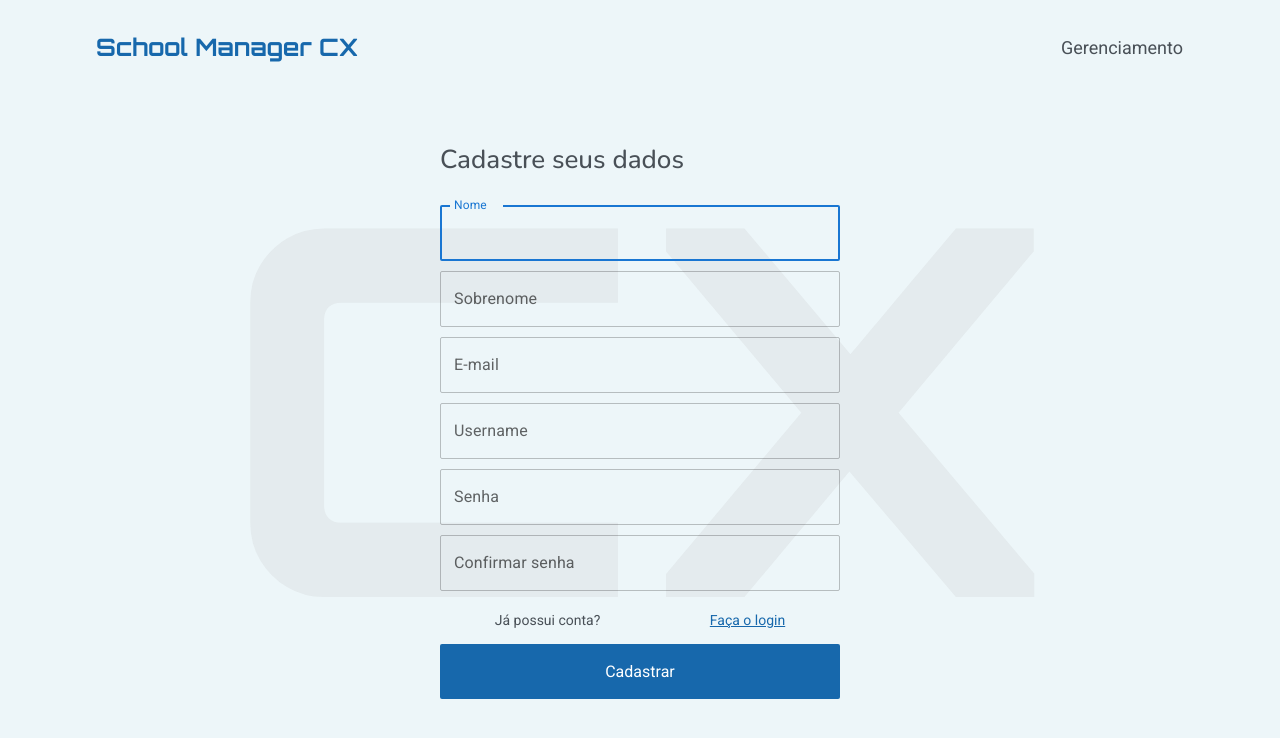
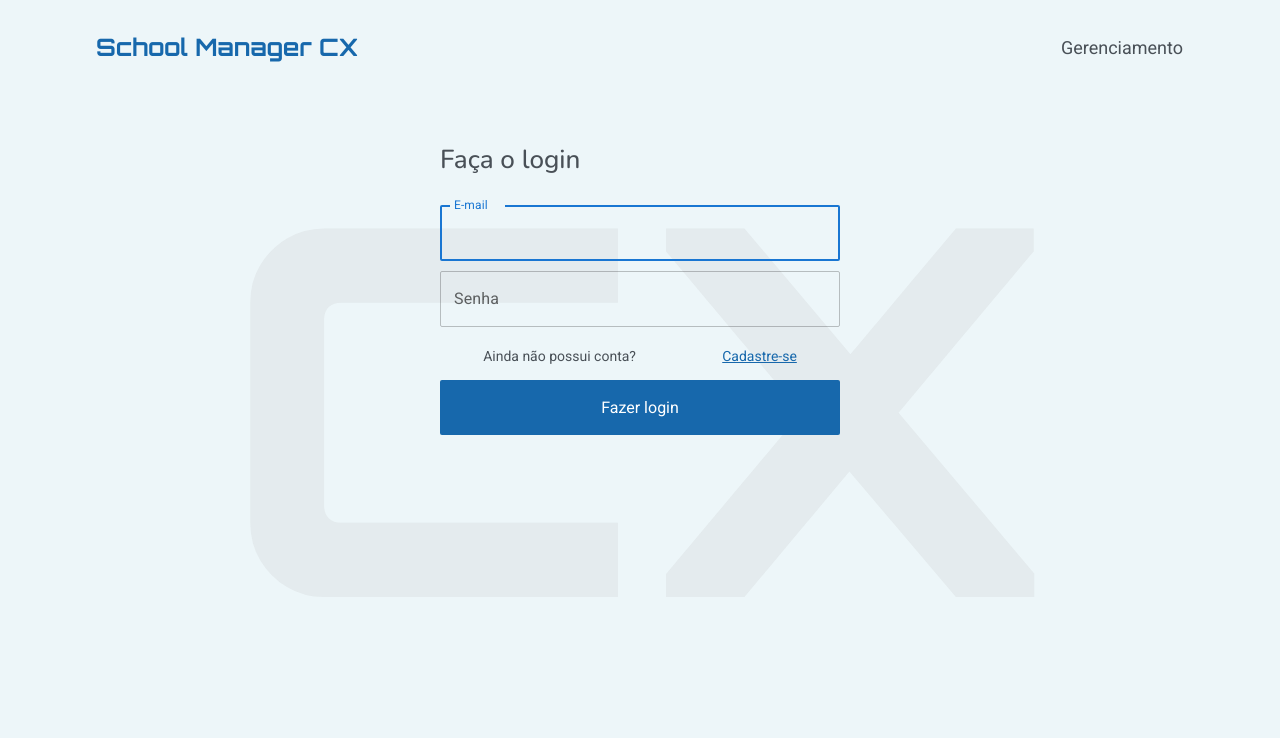
Before and after one commit to renandcr/school_manager_interface, a React (Create React App) app: page /home-screen in a window 1280 px wide. Shown: the top 738 px of the page. Built offline with nearby package versions, Linux system fonts and the light colour scheme.

Commit message:
feat: Desenvolver componente LoginForm. Agora é possível realizar requisições de login no servidor.

```diff
--- /dev/null
+++ b/src/components/LoginForm/index.tsx
@@ -0,0 +1,84 @@
+import { LoginOptionContainer } from "../RegistrationForm/style";
+import { yupResolver } from "@hookform/resolvers/yup";
+import DefaultButton from "../DefaultButton";
+import { LoginFormContainer } from "./style";
+import { TextField } from "@mui/material";
+import { useForm } from "react-hook-form";
+import { toast } from "react-toastify";
+import api from "../../assets/axios";
+import * as React from "react";
+import * as yup from "yup";
+
+interface IUserLogin {
+  email: string;
+  password: string;
+}
+
+interface ILoginForm {
+  showRegistrationForm: boolean;
+  setShowRegistrationForm: React.Dispatch<boolean>;
+}
+
+const LoginForm: React.FC<ILoginForm> = ({
+  showRegistrationForm,
+  setShowRegistrationForm,
+}) => {
+  const formSchema = yup.object().shape({
+    email: yup
+      .string()
+      .max(75, "Limite de 75 caracteres")
+      .email("Tipo de e-mail inválido")
+      .required("E-mail é obrigatório"),
+    password: yup.string().required("Password é obrigatório"),
+  });
+
+  const { handleSubmit, register, formState } = useForm<IUserLogin>({
+    resolver: yupResolver(formSchema),
+  });
+
+  const handleRequests = (data: IUserLogin) => {
+    api
+      .post("/login", data)
+      .then(() => {
+        toast.success("Login realizado com sucesso");
+      })
+      .catch((error) => toast.error(error.response.data.detail));
+  };
+
+  return (
+    <>
+      {!showRegistrationForm && (
+        <LoginFormContainer onSubmit={handleSubmit(handleRequests)}>
+          <h1>Faça o login</h1>
+          <TextField
+            className="text_field"
+            label="E-mail"
+            type="text"
+            autoFocus
+            {...register("email")}
+          />
+          {formState.errors.email && <p>{formState.errors.email?.message}</p>}
+
+          <TextField
+            className="text_field"
+            label="Senha"
+            type="password"
+            {...register("password")}
+          />
+          {formState.errors.password && (
+            <p>{formState.errors.password?.message}</p>
+          )}
+          <LoginOptionContainer>
+            <span>Ainda não possui conta?</span>
+            <span onClick={() => setShowRegistrationForm(true)}>
+              Cadastre-se
+            </span>
+          </LoginOptionContainer>
+          <DefaultButton height="55px">{"Fazer login"}</DefaultButton>
+        </LoginFormContainer>
+      )}
+    </>
+  );
+};
+
+export default LoginForm;
--- /dev/null
+++ b/src/components/LoginForm/style.ts
@@ -0,0 +1,4 @@
+import { RegistrationFormContainer } from "../RegistrationForm/style";
+import styled from "styled-components";
+
+export const LoginFormContainer = styled(RegistrationFormContainer)``;
--- a/src/components/RegistrationForm/index.tsx
+++ b/src/components/RegistrationForm/index.tsx
@@ -17,7 +17,7 @@ interface IUserRegistration {
   confirm_password?: string;
 }
 
-interface IRegistrationForm {
+export interface IRegistrationForm {
   showRegistrationForm: boolean;
   setShowRegistrationForm: React.Dispatch<boolean>;
 }
@@ -62,11 +62,9 @@ const RegistrationForm: React.FC<IRegistrationForm> = ({
       .oneOf([yup.ref("password")], "As senhas não são iguais"),
   });
 
-  const {
-    register,
-    handleSubmit,
-    formState: { errors },
-  } = useForm<IUserRegistration>({ resolver: yupResolver(FormSchema) });
+  const { register, handleSubmit, formState } = useForm<IUserRegistration>({
+    resolver: yupResolver(FormSchema),
+  });
 
   const submissionMethod = (data: IUserRegistration) => {
     delete data.confirm_password;
@@ -74,7 +72,7 @@ const RegistrationForm: React.FC<IRegistrationForm> = ({
       .post("/user", data)
       .then(() => {
         toast.success("Cadastro realizado com sucesso");
-        setShowRegistrationForm(true);
+        setShowRegistrationForm(false);
       })
       .catch((error) => {
         toast.error(error.response.data.email[0]);
@@ -93,7 +91,9 @@ const RegistrationForm: React.FC<IRegistrationForm> = ({
             autoFocus
             {...register("first_name")}
           />
-          {errors?.first_name && <p>{errors.first_name?.message}</p>}
+          {formState.errors?.first_name && (
+            <p>{formState.errors.first_name?.message}</p>
+          )}
 
           <TextField
             className="text_field"
@@ -101,7 +101,9 @@ const RegistrationForm: React.FC<IRegistrationForm> = ({
             type="text"
             {...register("last_name")}
           />
-          {errors?.last_name && <p>{errors.last_name?.message}</p>}
+          {formState.errors?.last_name && (
+            <p>{formState.errors.last_name?.message}</p>
+          )}
 
           <TextField
             className="text_field"
@@ -109,7 +111,7 @@ const RegistrationForm: React.FC<IRegistrationForm> = ({
             type="text"
             {...register("email")}
           />
-          {errors?.email && <p>{errors.email?.message}</p>}
+          {formState.errors?.email && <p>{formState.errors.email?.message}</p>}
 
           <TextField
             className="text_field"
@@ -118,24 +120,28 @@ const RegistrationForm: React.FC<IRegistrationForm> = ({
             placeholder="Nome que será exibido"
             {...register("username")}
           />
-          {errors?.username && <p>{errors.username?.message}</p>}
+          {formState.errors?.username && (
+            <p>{formState.errors.username?.message}</p>
+          )}
 
           <TextField
             className="text_field"
             label="Senha"
-            type="text"
+            type="password"
             {...register("password")}
           />
-          {errors?.password && <p>{errors.password?.message}</p>}
+          {formState.errors?.password && (
+            <p>{formState.errors.password?.message}</p>
+          )}
 
           <TextField
             className="text_field"
             label="Confirmar senha"
-            type="text"
+            type="password"
             {...register("confirm_password")}
           />
-          {errors?.confirm_password && (
-            <p>{errors.confirm_password?.message}</p>
+          {formState.errors?.confirm_password && (
+            <p>{formState.errors.confirm_password?.message}</p>
           )}
           <LoginOptionContainer>
             <span>Já possui conta?</span>
--- a/src/pages/HomeScreen/index.tsx
+++ b/src/pages/HomeScreen/index.tsx
@@ -1,11 +1,12 @@
 import { HomeScreenContainer, MainHomeScreenContainer } from "./style";
 import RegistrationForm from "../../components/RegistrationForm";
 import BackgroundLogo from "../../components/BackgroundLogo";
+import LoginForm from "../../components/LoginForm";
 import Header from "../../components/Header";
 import * as React from "react";
 
 const HomeScreen = () => {
-  const [showRegistrationForm, setShowRegistrationForm] = React.useState(true);
+  const [showRegistrationForm, setShowRegistrationForm] = React.useState(false);
 
   return (
     <>
@@ -17,6 +18,10 @@ const HomeScreen = () => {
             showRegistrationForm={showRegistrationForm}
             setShowRegistrationForm={setShowRegistrationForm}
           />
+          <LoginForm
+            showRegistrationForm={showRegistrationForm}
+            setShowRegistrationForm={setShowRegistrationForm}
+          />
         </HomeScreenContainer>
       </MainHomeScreenContainer>
     </>
```
